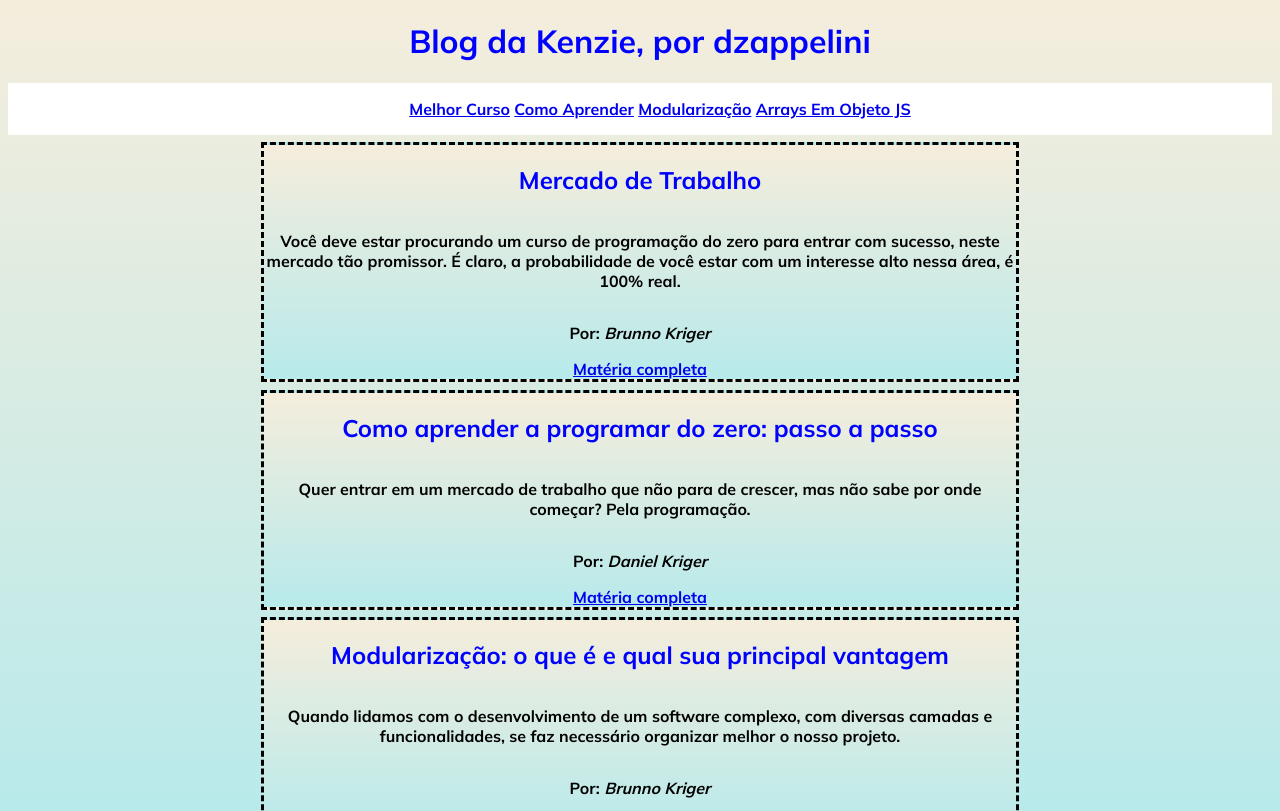
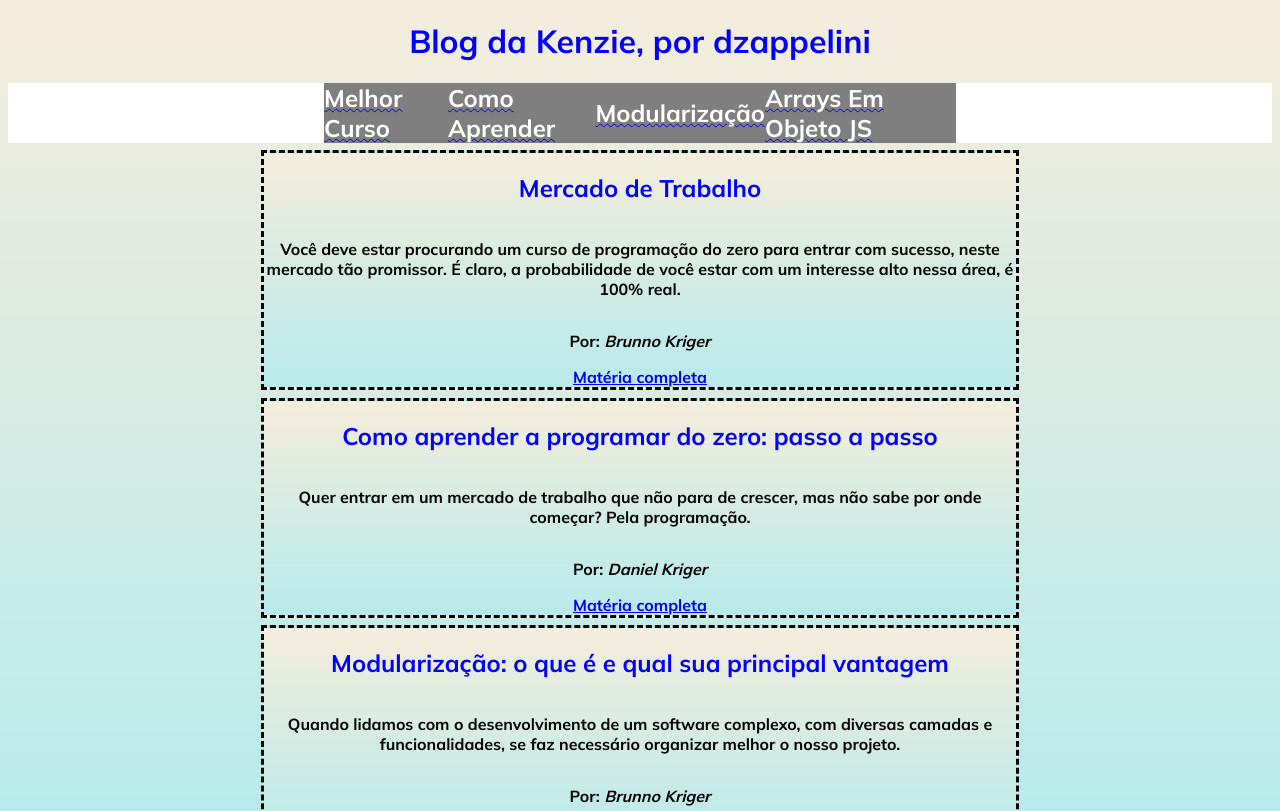
Before and after one commit to dzappelini/CSS, a plain HTML site: page m1-entrega-estilizando-blog-kenzie-dzappelini/index.html in a window 1280 px wide. Shown: the top 811 px of the page. Drawn offline with Linux system fonts and the light colour scheme.

Commit message:
algumas alteracoes teste

```diff
--- a/m1-entrega-estilizando-blog-kenzie-dzappelini/index.html
+++ b/m1-entrega-estilizando-blog-kenzie-dzappelini/index.html
@@ -16,10 +16,10 @@
     </header>
     <nav>
         <ul>
-            <il><a href="https://kenzie.com.br/blog/melhor-curso-de-programacao/" target="_blank">Melhor Curso</a></il>
-            <il><a href="https://kenzie.com.br/blog/como-aprender-a-programar-2/" target="_blank">Como Aprender</a></il>
-            <il><a href="https://kenzie.com.br/blog/modularizacao/" target="_blank">Modularização</a></il>
-            <il><a href="https://kenzie.com.br/blog/array-em-objeto-js/" target="_blank">Arrays Em Objeto JS</a></il>
+            <il><a href="https://kenzie.com.br/blog/melhor-curso-de-programacao/" target="_blank" class="a_menu">Melhor Curso</a></il>
+            <il><a href="https://kenzie.com.br/blog/como-aprender-a-programar-2/" target="_blank" class="a_menu">Como Aprender</a></il>
+            <il><a href="https://kenzie.com.br/blog/modularizacao/" target="_blank" class="a_menu">Modularização</a></il>
+            <il><a href="https://kenzie.com.br/blog/array-em-objeto-js/" target="_blank" class="a_menu">Arrays Em Objeto JS</a></il>
         </ul>
     </nav>
     <main>
--- a/m1-entrega-estilizando-blog-kenzie-dzappelini/style.css
+++ b/m1-entrega-estilizando-blog-kenzie-dzappelini/style.css
@@ -1,7 +1,85 @@
+/*
+DISPLAY FLEX:
+--------------
+Flex Container:
+O Flex Container é a tag que envolve os itens flex, ao indicar display: flex, essa tag passa a ser um Flex Container.
+--------------
+flex-direction:
+Define a direção dos flex itens. Por padrão ele é row (linha), por isso quando o display: flex; é adicionado, os elementos
+ficam em linha, um do lado do outro.
+
+A mudança de row para column geralmente acontece quando estamos definindo os estilos em media queries para o mobile.
+Assim você garante que o conteúdo seja apresentado em coluna única.
+---------------
+flex-wrap:
+Define se os itens devem quebrar ou não a linha. Por padrão eles não quebram linha, isso faz com que os flex itens sejam
+compactados além do limite do conteúdo.
+
+Essa é geralmente uma propriedade que é quase sempre definida como flex-wrap: wrap; Pois assim quando um dos flex itens
+atinge o limite do conteúdo, o último item passa para a coluna debaixo e assim por diante.
+---------------
+justify-content:
+Alinha os itens flex no container de acordo com a direção. A propriedade só funciona se os itens atuais não ocuparem
+todo o container. Isso significa que ao definir flex: 1; ou algo similar nos itens, a propriedade não terá mais função
+
+Excelente propriedade para ser usada em casos que você deseja alinhar um item na ponta esquerda e outro na direita,
+como em um simples header com marca e navegação.
+--------------
+align-items:
+O align-items alinha os flex itens de acordo com o eixo do container. O alinhamento é diferente para quando os itens
+estão em colunas ou linhas.
+
+Essa propriedade permite o tão sonhado alinhamento central no eixo vertical, algo que antes só era possível com
+diferentes hacks.
+--------------
+align-content:
+Alinha as linhas do container em relação ao eixo vertical. A propriedade só funciona se existir mais de uma linha de
+flex-itens. Para isso o flex-wrap precisa ser wrap.
+
+Além disso o efeito dela apenas será visualizado caso o container seja maior que a soma das linhas dos itens.
+Isso significa que se você não definir height para o container, a propriedade não influencia no layout.
+---------------
+align-self::cue
+O align-self serve para definirmos o alinhamento específico de um único flex item dentro do nosso container.
+Caso um valor seja atribuído, ele passara por cima do que for atribuído no align-items do container.
+
+Vale lembrar que o alinhamento acontece tanto em linha quanto em colunas. Por exemplo o flex-start quando os
+itens estão em linhas, alinha o item ao topo da sua linha. Quando em colunas, alinha o item ao início (esquerda)
+da coluna.
+---------------
+*/
+
 @import url('https://fonts.googleapis.com/css2?family=Mulish:wght@700&display=swap');
 
 * {
     box-sizing: border-box;
+}
+
+nav {
+
+}
+
+ul {
+    display: flex;
+    margin: 0;
+    padding: 0;
+    width: 50%;
+    flex-direction: row;
+    justify-content: space-between;
+    align-items: center;
+    background-color: rgba(0, 0, 0, 0.5);
+
+
+}
+
+li {
+    margin: 5px;
+}
+.a_menu {
+    color: white;
+    font-size: 1.5em;
+    text-align: center;
+    text-decoration: underline wavy blue 1px;
 }
 
 body {
@@ -9,6 +87,14 @@ body {
     height: 100vh;
     background: rgb(183,234,235);
     background: linear-gradient(0deg, rgba(183,234,235,1) 0%, rgba(245,237,220,1) 100%);
+}
+
+main {
+    width: 60%;
+    margin-left: 20%;
+    display: flex;
+    flex-direction: column;
+    align-items: center;
 }
 
 h1 {
@@ -26,19 +112,13 @@ h2 {
     color: blue;
 }
 
-main {
-    width: 60%;
-    margin-left: 20%;
-    display: flex;
-    flex-direction: column;
-    align-items: center;
-}
 
 article {
     display: flex;
     flex-direction: column;
     align-items: center;
     text-align: center;
+    flex-wrap: wrap;
     border-style: dashed;
     border-color: black;
     background: rgb(183,234,235);
```
